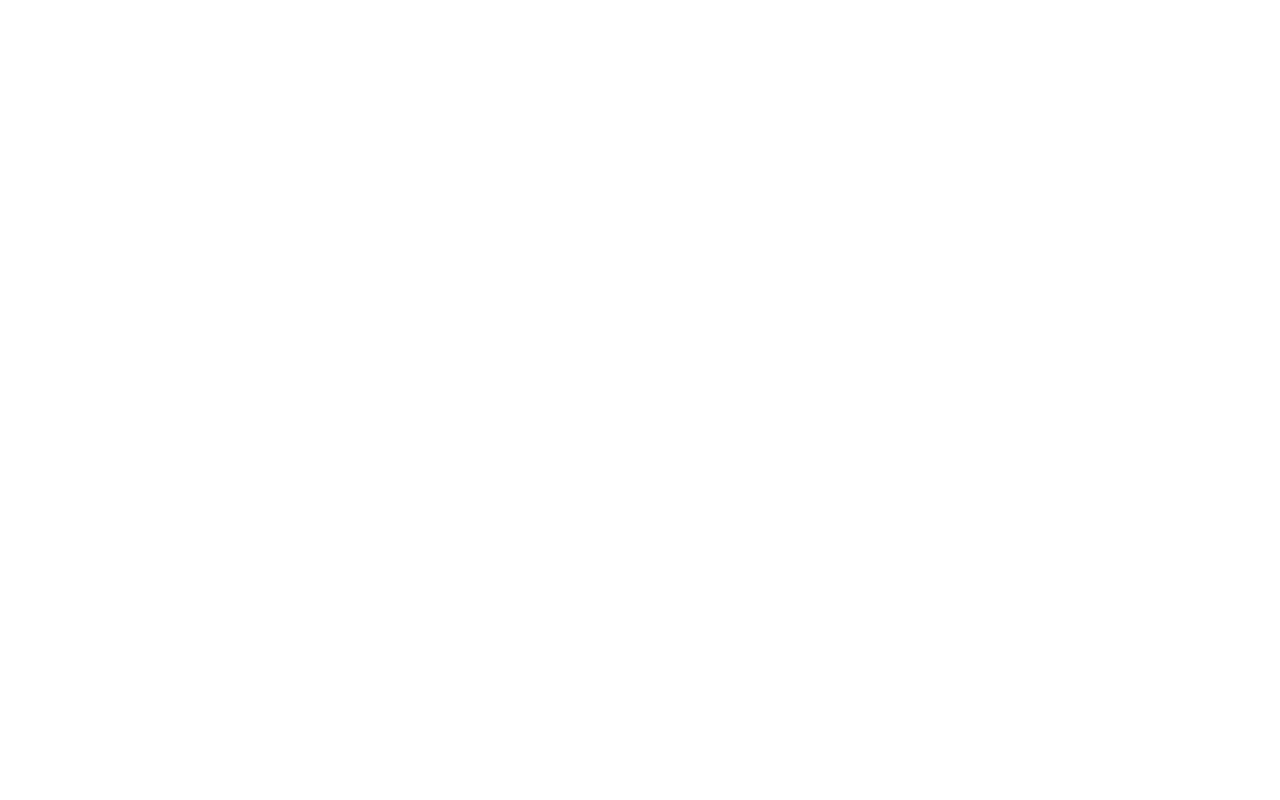
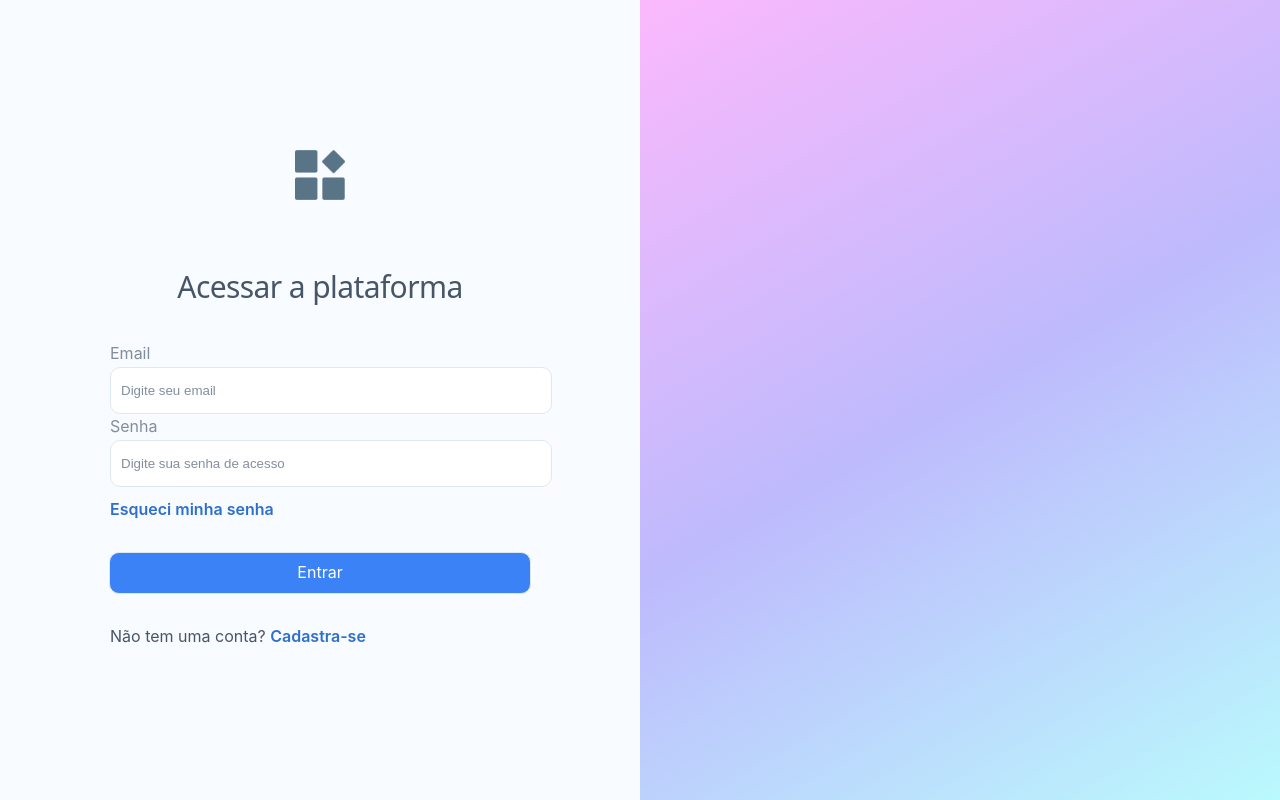
Before and after one commit to mottatiin/catalogo-frontend, a plain HTML site: page pages/login.html in a window 1280 px wide. Drawn offline with Linux system fonts and the light colour scheme.

Commit message:
Adiciona seção de FAQ com perguntas e respostas no layout e primeira versão pagina de login

```diff
--- a/pages/login.html
+++ b/pages/login.html
@@ -0,0 +1,49 @@
+<!DOCTYPE html>
+<html lang="en">
+  <head>
+    <meta charset="UTF-8" />
+    <meta name="viewport" content="width='device-width', initial-scale=1.0" />
+    <title>Login Page</title>
+    <link rel="stylesheet" href="style.css" />
+  </head>
+  <body>
+    <div class="page">
+      <div id="login">
+        <div id="login_items">
+          <img src="../assets/web-icon.png" />
+
+          <h1>Acessar a plataforma</h1>
+
+          <form action="" class="login_area">
+            <div class="textoarea">
+              <label class="label">Email</label>
+              <input
+                autocomplete="off"
+                name="Email"
+                placeholder="Digite seu email"
+                id="Email"
+                class="input"
+                type="email"
+              />
+            </div>
+            <div class="textoarea">
+              <label class="label">Senha</label>
+              <input
+                autocomplete="off"
+                placeholder="Digite sua senha de acesso"
+                name="Senha"
+                id="Senha"
+                class="input"
+                type="password"
+              />
+            </div>
+            <a id="reset-password" href="#">Esqueci minha senha</a>
+          </form>
+          <a class="login_button" href="#">Entrar</a>
+          <p>Não tem uma conta? <a class="register" href="#">Cadastra-se</a></p>
+        </div>
+      </div>
+      <div id="background"></div>
+    </div>
+  </body>
+</html>
--- /dev/null
+++ b/pages/style.css
@@ -0,0 +1,241 @@
+* {
+  margin: 0;
+  padding: 0;
+}
+
+:root {
+  --gradient-background: linear-gradient(
+    150deg,
+    rgba(252, 168, 252, 0.8) 0%,
+    rgba(175, 170, 252, 0.8) 50%,
+    rgba(170, 249, 252, 0.8) 100%
+  );
+
+  /* cores principais */
+  --base-0: #f8fbff;
+  --secondary-color: #3b82f6;
+  --background-color: #f8fbff;
+  --text-color: #0f172a;
+  --text-muted: #475569;
+  --text-muted-more: #59677cbe;
+  --outline: #dfe8f1;
+
+  /* fonts */
+  --font-heading: "Outfit", ui-sans-serif, system-ui, -apple-system, "Segoe UI",
+    Roboto, "Helvetica Neue", Arial, "Noto Sans", sans-serif;
+  --font-body: "Inter", ui-sans-serif, system-ui, -apple-system, "Segoe UI",
+    Roboto, "Helvetica Neue", Arial, "Noto Sans", sans-serif;
+  --font-mono: "JetBrains Mono", ui-monospace, SFMono-Regular, Menlo, Monaco,
+    "Courier New", monospace;
+
+  /* azuis e outros */
+  --blue-25: #f4f9ff;
+  --blue-50: #eaf3ff;
+  --blue-100: #d9eaff;
+  --blue-200: #c5dfff;
+  --blue-300: #acd2ff;
+  --blue-400: #86bdfb;
+  --blue-500: #5fa5f5;
+  --blue-600: #3d8eeb;
+  --blue-700: #2e6fcc;
+  --success: #3ccb8e;
+  --warning: #f4b740;
+  --error: #ef5a6f;
+  --info: #8abef9;
+
+  --filterbutton-background: rgba(134, 189, 251, 0.5);
+
+  /* gradients */
+  --gradient-game: linear-gradient(
+    150deg,
+    rgba(252, 168, 252, 0.2) 0%,
+    rgba(175, 170, 252, 0.2) 50%,
+    rgba(170, 249, 252, 0.2) 100%
+  );
+  --gradient-dev: linear-gradient(
+    150deg,
+    rgba(138, 197, 252, 0.2) 0%,
+    rgba(170, 208, 252, 0.2) 50%,
+    rgba(170, 252, 238, 0.2) 100%
+  );
+  --gradient-design: linear-gradient(
+    150deg,
+    rgba(139, 255, 201, 0.2) 0%,
+    rgba(125, 250, 208, 0.2) 50%,
+    rgba(124, 189, 250, 0.2) 100%
+  );
+  --gradient-automation: linear-gradient(
+    150deg,
+    rgba(255, 234, 139, 0.2) 0%,
+    rgba(252, 244, 138, 0.2) 50%,
+    rgba(248, 250, 124, 0.2) 100%
+  );
+
+  /* Planos */
+  --gradient-anual: linear-gradient(150deg, #fde1b9, #ffdd94);
+  --gradient-mensal: linear-gradient(150deg, #f5ceff, #dd94ff);
+}
+
+/* Initial Config */
+h1,
+h2,
+h3 {
+  font-family: var(--font-heading);
+  font-weight: 700;
+  letter-spacing: -0.02em;
+  color: var(--text-color);
+}
+
+p {
+  font-size: 1rem;
+  color: var(--text-muted);
+}
+
+body {
+  background: var(--background-color);
+  font-family: var(--font-body);
+  line-height: 1.6;
+  color: var(--text-color);
+  scroll-behavior: smooth;
+}
+/* Page */
+.page {
+  display: flex;
+  flex-direction: row;
+}
+
+/* Login Section */
+div#login {
+  width: 50vw;
+  height: 100vh;
+  display: flex;
+  justify-content: center;
+  align-items: center;
+  padding: 2rem;
+  box-sizing: border-box;
+}
+
+div#login_items {
+  display: flex;
+  flex-direction: column;
+  gap: 30px;
+  width: 100%;
+  max-width: 420px;
+}
+
+div#login_items img {
+  align-self: center;
+  display: block;
+  width: 50px;
+  margin-bottom: 0.5rem;
+}
+
+div#login_items h1 {
+  align-self: center;
+  margin-top: 25px;
+  margin-bottom: 0px;
+  font-size: 30px;
+  font-weight: 400;
+  color: var(--text-muted);
+}
+
+.login_area {
+  width: 100%;
+}
+
+.textoarea {
+  text-align: start;
+}
+
+.textoarea label {
+  text-align: left;
+  align-self: initial;
+  color: var(--text-muted-more);
+  display: block;
+}
+
+.textoarea input {
+  width: 100%;
+  padding: 15px 10px;
+  border-radius: 10px;
+  border: 1px solid var(--outline);
+  transition: all 0.2s ease;
+}
+
+.textoarea input:hover {
+  border: 1px solid var(--secondary-color);
+}
+
+.textoarea input:focus {
+  outline: none;
+  border: 1px solid var(--blue-700);
+}
+
+.textoarea input::placeholder {
+  color: var(--text-muted-more);
+}
+
+.textoarea input:focus label {
+  color: var(--secondary-color);
+}
+
+#reset-password {
+  font-weight: 600;
+  margin-top: 10px;
+  display: block;
+  text-align: left;
+  text-decoration: none;
+  color: var(--blue-700);
+}
+
+.login_button {
+  align-self: center;
+  text-decoration: none;
+  color: #ffffff;
+  background-color: var(--secondary-color);
+  width: 100%;
+  height: 40px;
+  align-content: center;
+  text-align: center;
+  border: 1px solid var(--outline);
+  border-radius: 10px;
+  transition: all 0.2s ease;
+}
+
+.login_button:hover {
+  background-color: #ffffff;
+  border: 1px solid #2e6fcc;
+  color: #2e6fcc;
+}
+
+.register {
+  font-weight: 600;
+  text-decoration: none;
+  color: var(--blue-700);
+}
+
+/* Background */
+div#background {
+  display: block;
+  width: 50vw;
+  height: 100vh;
+  background-image: var(--gradient-background);
+}
+
+@media (max-width: 640px) {
+  div#background {
+    display: none;
+  }
+
+  div#login {
+    width: 100vw;
+  }
+
+  div#login_items {
+    width: 80%;
+  }
+
+  div#login_items h1 {
+    font-size: 26px;
+  }
+}
```
Also changed, not shown: index.html (+30 -0 lines), style.css (+64 -0 lines).
